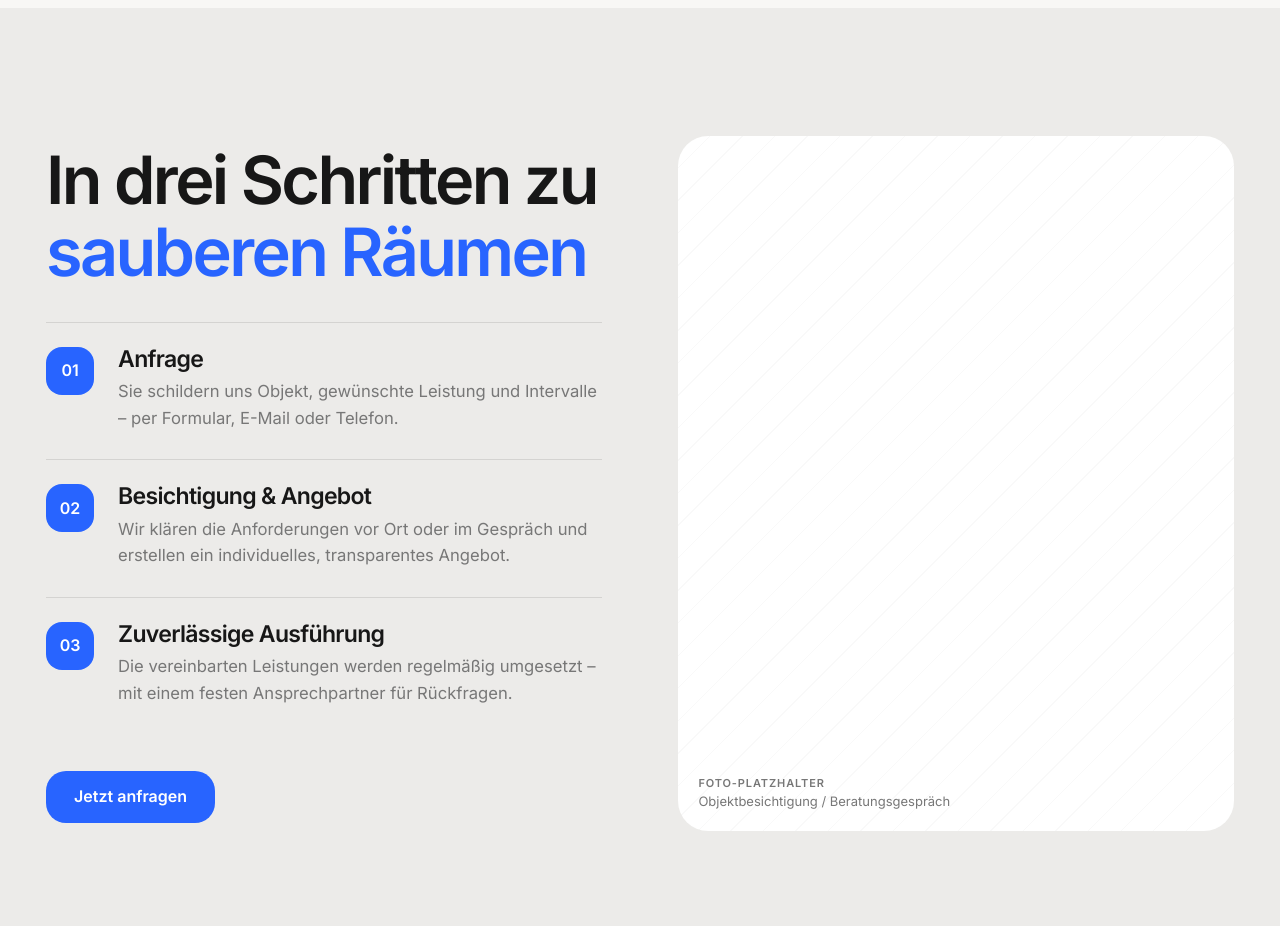
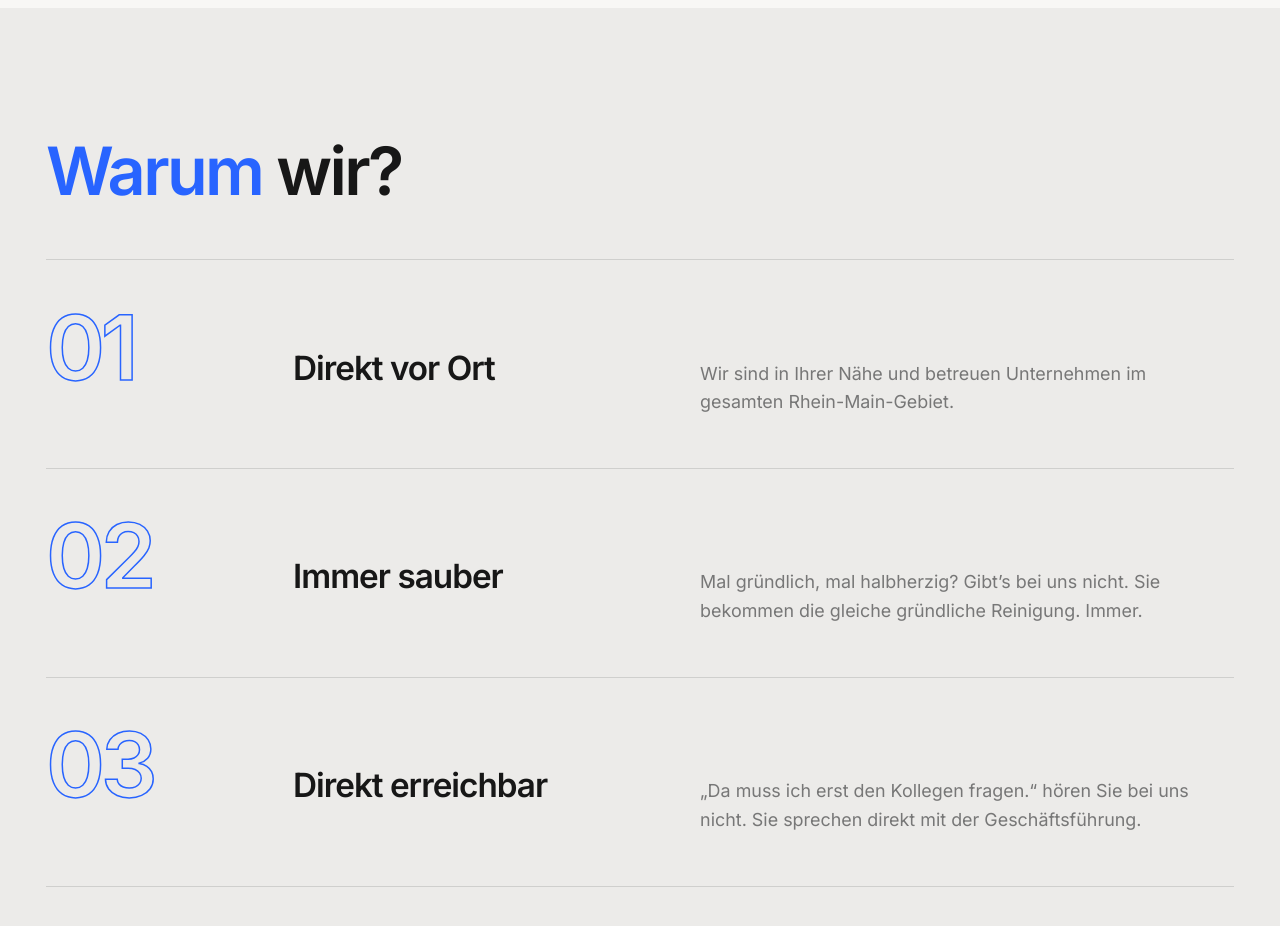
Before and after one commit to NaiFuse/mosag, an Astro site: page / in a window 1280 px wide. Shown: the part 1780-2706 px from the top of the page. Built offline with nearby package versions, Linux system fonts and the light colour scheme; Astro itself is replaced by a stand-in of ours.

Commit message:
Add 'Warum wir?' section, recolor Leistungen heading, remove hero photo credit
Co-Authored-By: Claude Opus 5.5 <noreply@anthropic.com>

```diff
--- a/src/pages/index.astro
+++ b/src/pages/index.astro
@@ -4,10 +4,10 @@ import Photo from '../components/Photo.astro';
 import ContactForm from '../components/ContactForm.astro';
 import {services,site,photos} from '../data/site';
 
-const steps = [
- { n: '01', title: 'Anfrage', text: 'Sie schildern uns Objekt, gewünschte Leistung und Intervalle – per Formular, E-Mail oder Telefon.' },
- { n: '02', title: 'Besichtigung & Angebot', text: 'Wir klären die Anforderungen vor Ort oder im Gespräch und erstellen ein individuelles, transparentes Angebot.' },
- { n: '03', title: 'Zuverlässige Ausführung', text: 'Die vereinbarten Leistungen werden regelmäßig umgesetzt – mit einem festen Ansprechpartner für Rückfragen.' }
+const reasons = [
+ { n: '01', title: 'Direkt vor Ort', text: 'Wir sind in Ihrer Nähe und betreuen Unternehmen im gesamten Rhein-Main-Gebiet.' },
+ { n: '02', title: 'Immer sauber', text: 'Mal gründlich, mal halbherzig? Gibt’s bei uns nicht. Sie bekommen die gleiche gründliche Reinigung. Immer.' },
+ { n: '03', title: 'Direkt erreichbar', text: '„Da muss ich erst den Kollegen fragen.“ hören Sie bei uns nicht. Sie sprechen direkt mit der Geschäftsführung.' }
 ];
 const stats = [
  { value: String(services.length), label: 'Leistungsbereiche aus einer Hand' },
@@ -37,7 +37,6 @@ const values = [
       </div>
      </div>
     </div>
-    {photos.hero.credit && <a class="hero-credit" href={photos.hero.creditHref} target="_blank" rel="noopener">{photos.hero.credit}</a>}
  </section>
 
  <!-- Einleitung -->
@@ -51,7 +50,7 @@ const values = [
  <section class="section section-tight-top" id="leistungen" aria-labelledby="leistungen-title">
   <div class="container">
    <div class="section-head">
-    <h2 id="leistungen-title">Was <span class="accent">machen wir</span>?</h2>
+    <h2 id="leistungen-title"><span class="accent">Was</span> machen wir?</h2>
    </div>
    <div class="card-grid">
     {services.map(s=>(
@@ -64,19 +63,21 @@ const values = [
   </div>
  </section>
 
- <!-- Ablauf -->
- <section class="section section-muted" aria-labelledby="ablauf-title">
-  <div class="container two-col">
-   <div>
-    <h2 id="ablauf-title">In drei Schritten zu <span class="accent">sauberen Räumen</span></h2>
-    <ol class="steps">
-     {steps.map(st=>(
-      <li><span class="step-n">{st.n}</span><div><h3>{st.title}</h3><p>{st.text}</p></div></li>
-     ))}
-    </ol>
-    <a class="btn btn-primary" href="#kontakt">Jetzt anfragen</a>
+ <!-- Warum wir -->
+ <section class="section section-muted" aria-labelledby="warum-title">
+  <div class="container">
+   <div class="section-head">
+    <h2 id="warum-title"><span class="accent">Warum</span> wir?</h2>
    </div>
-   <Photo photo={photos.process} class="tall-media" />
+   <ol class="reasons">
+    {reasons.map(r=>(
+     <li class="reason">
+      <span class="reason-n" aria-hidden="true">{r.n}</span>
+      <h3>{r.title}</h3>
+      <p>{r.text}</p>
+     </li>
+    ))}
+   </ol>
   </div>
  </section>
 
--- a/src/styles/global.css
+++ b/src/styles/global.css
@@ -165,12 +165,6 @@ h3 { font-size: var(--fs-h3); line-height: 1.1; letter-spacing: -0.03em; }
 .hero-media { position: absolute; inset: 0; height: 100%; border-radius: 0; z-index: -2; object-position: 74% 50%; }
 .hero h1, .hero-kicker, .hero-lead { text-shadow: 0 1px 3px rgba(0, 0, 0, .35), 0 4px 32px rgba(0, 0, 0, .45); }
 .hero-kicker, .hero-lead { text-shadow: 0 1px 2px rgba(0, 0, 0, .7), 0 2px 14px rgba(0, 0, 0, .65), 0 0 40px rgba(0, 0, 0, .4); opacity: 1; }
-.hero-credit {
-  position: absolute; right: clamp(28px, 3vw, 44px); bottom: 12px; z-index: 1;
-  font-size: 11px; line-height: 1.3; color: rgba(255, 255, 255, .85); text-decoration: none;
-  background: rgba(8, 10, 14, .45); padding: 3px 8px; border-radius: 6px;
-}
-.hero-credit:hover { color: #fff; text-decoration: underline; }
 .hero-media.photo-placeholder { align-items: flex-start; justify-content: flex-end; }
 .hero::after { content: ''; position: absolute; inset: 0; background: var(--hero-overlay); z-index: -1; }
 .hero-content {
@@ -214,12 +208,23 @@ h3 { font-size: var(--fs-h3); line-height: 1.1; letter-spacing: -0.03em; }
 .service-arrow { margin-top: auto; color: var(--color-primary); font-size: 22px; }
 
 /* Process --------------------------------------------------------------- */
-.two-col { display: grid; grid-template-columns: 1fr 1fr; gap: clamp(32px, 6vw, 96px); align-items: center; }
-.steps { list-style: none; margin: 0 0 40px; padding: 0; display: grid; gap: 4px; }
-.steps li { display: flex; gap: 24px; padding: 24px 0; border-top: 1px solid rgba(0,0,0,.1); }
-.step-n { flex-shrink: 0; width: 48px; height: 48px; display: grid; place-items: center; border-radius: 16px; background: var(--color-primary); color: #fff; font-weight: 600; font-size: 16px; }
-.steps h3 { font-size: clamp(22px, 1.8vw, 28px); margin-bottom: 6px; }
-.steps p { margin: 0; color: var(--color-secondary); }
+.reasons { list-style: none; margin: 0; padding: 0; border-bottom: 1px solid rgba(0,0,0,.12); }
+.reason {
+  position: relative; display: grid; grid-template-columns: minmax(120px, 1.1fr) 2fr 3fr; align-items: baseline;
+  gap: 16px clamp(24px, 4vw, 72px); padding: clamp(32px, 4vw, 56px) 0; border-top: 1px solid rgba(0,0,0,.12);
+}
+.reason::before {
+  content: ''; position: absolute; left: 0; top: -1px; height: 2px; width: 100%; background: var(--color-primary);
+  transform: scaleX(0); transform-origin: left; transition: transform .6s cubic-bezier(.2,.7,.2,1);
+}
+.reason:hover::before { transform: scaleX(1); }
+.reason-n {
+  font-size: clamp(56px, 7vw, 112px); font-weight: 600; line-height: .8; letter-spacing: -0.05em;
+  color: transparent; -webkit-text-stroke: 1.5px var(--color-primary); transition: color .4s ease;
+}
+.reason:hover .reason-n { color: var(--color-primary); }
+.reason h3 { margin: 0; }
+.reason p { margin: 0; max-width: 46ch; color: var(--color-secondary); font-size: clamp(17px, 1.4vw, 21px); }
 .tall-media { aspect-ratio: 4 / 5; }
 
 /* About gallery --------------------------------------------------------- */
@@ -330,7 +335,9 @@ form .btn { justify-self: start; }
   .nav-desktop, .header-cta { display: none; }
   .nav-mobile { display: block; }
   :root { --header-h: 72px; }
-  .two-col, .about, .values, .contact-home, .split, .detail-grid, .contact-grid { grid-template-columns: 1fr; }
+  .reason { grid-template-columns: auto 1fr; }
+  .reason p { grid-column: 2; }
+  .about, .values, .contact-home, .split, .detail-grid, .contact-grid { grid-template-columns: 1fr; }
   .tall-media { aspect-ratio: 4 / 3; }
   .gallery { min-height: 0; grid-template-rows: auto auto; }
   .gallery .g1 { aspect-ratio: 3 / 4; }
@@ -343,7 +350,6 @@ form .btn { justify-self: start; }
   .hero-content { gap: 24px; }
   .hero-kicker { font-size: 15px; }
   .hero-content { padding-bottom: 56px; }
-  .hero-credit { left: 24px; right: auto; bottom: 14px; font-size: 10px; }
   .btn-group { flex-direction: column; width: 100%; }
   .btn-group .btn { width: 100%; }
   .btn-lg { min-height: 56px; padding: 16px 24px; }
@@ -351,7 +357,6 @@ form .btn { justify-self: start; }
   .stats li { min-height: 0; gap: 20px; padding: 26px; }
   .gallery { grid-template-columns: 1fr 1fr; }
   .gallery .g1 { grid-column: 1 / 3; grid-row: auto; aspect-ratio: 4 / 3; }
-  .steps li { gap: 16px; }
   form .btn { justify-self: stretch; }
   .footer-top .btn { width: 100%; }
 }
```
